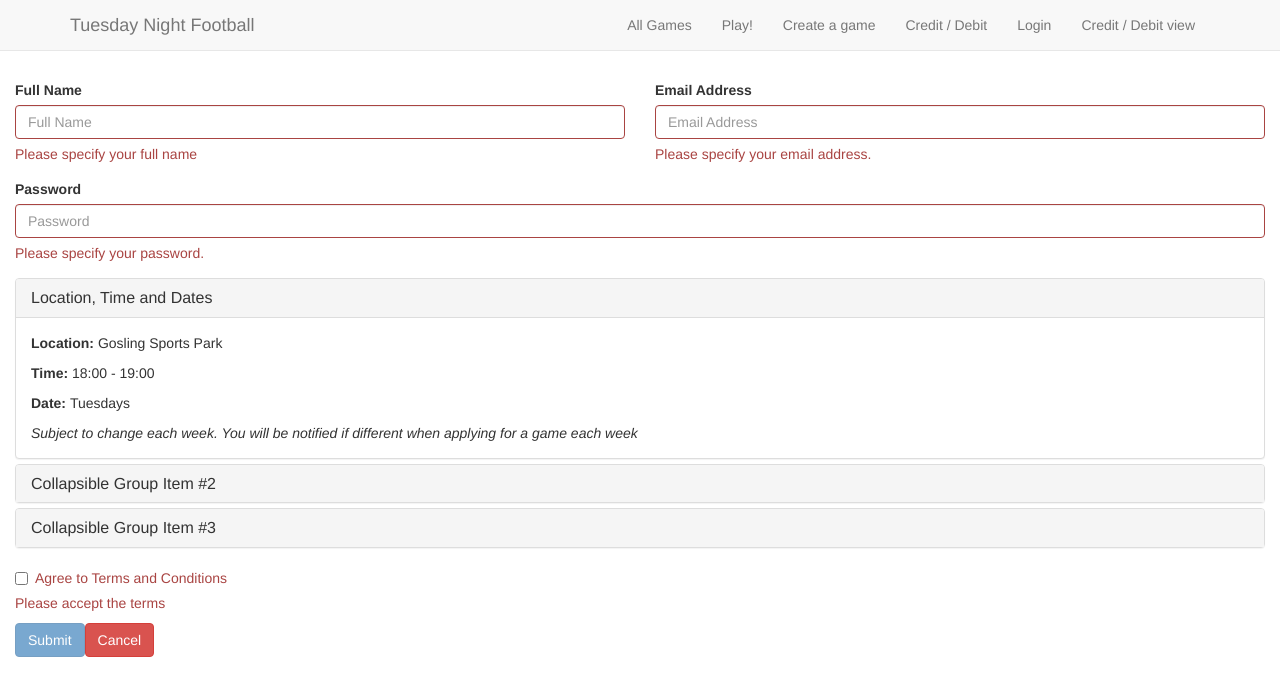
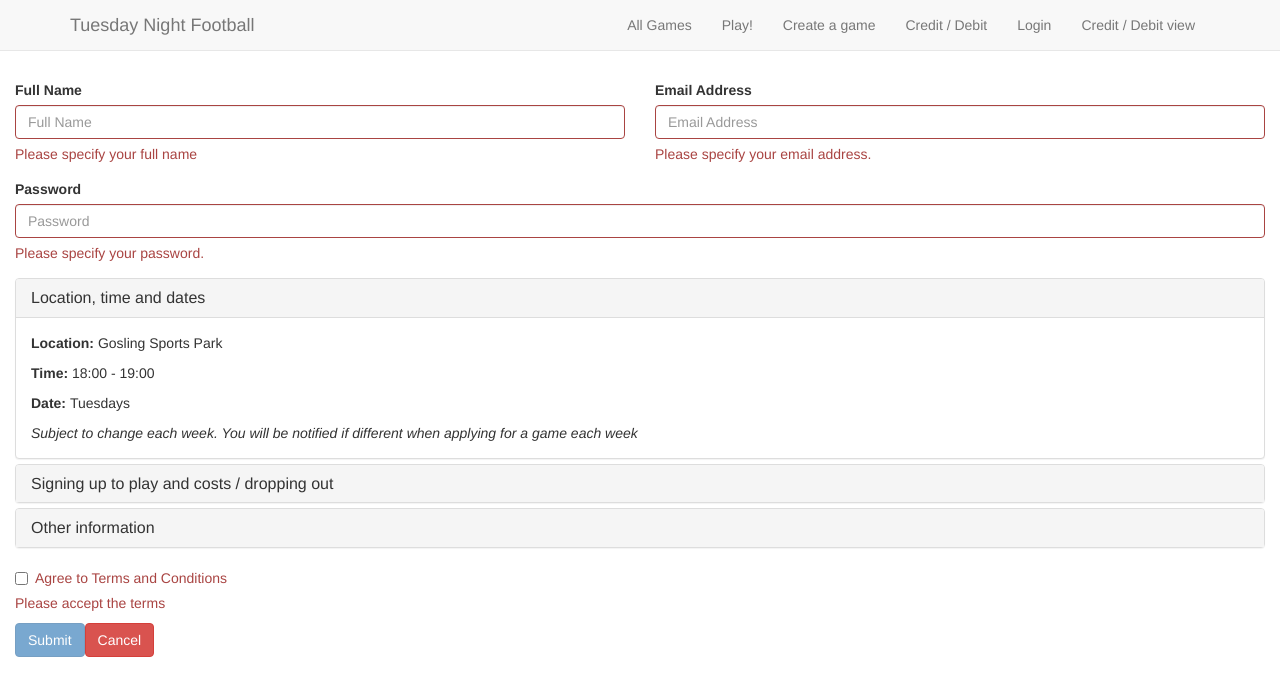
Before and after one commit to KrisReid/TBG, an Angular app: page /signup in a window 1280 px wide. Shown: the top 696 px of the page. Built offline with nearby package versions, Linux system fonts and the light colour scheme.

Commit message:
Text for signup
added the text for signing up

```diff
--- a/src/app/signup/signup.template.html
+++ b/src/app/signup/signup.template.html
@@ -48,7 +48,7 @@
         <div class="panel-heading" role="tab" id="headingOne">
           <h4 class="panel-title">
             <a role="button" data-toggle="collapse" data-parent="#accordion" href="#collapseOne" aria-expanded="true" aria-controls="collapseOne">
-              Location, Time and Dates
+              Location, time and dates
             </a>
           </h4>
         </div>
@@ -65,13 +65,20 @@
         <div class="panel-heading" role="tab" id="headingTwo">
           <h4 class="panel-title">
             <a class="collapsed" role="button" data-toggle="collapse" data-parent="#accordion" href="#collapseTwo" aria-expanded="false" aria-controls="collapseTwo">
-              Collapsible Group Item #2
+              Signing up to play and costs / dropping out
             </a>
           </h4>
         </div>
         <div id="collapseTwo" class="panel-collapse collapse" role="tabpanel" aria-labelledby="headingTwo">
           <div class="panel-body">
-            Anim pariatur cliche reprehenderit, enim eiusmod high life accusamus terry richardson ad squid. 3 wolf moon officia aute, non cupidatat skateboard dolor brunch. Food truck quinoa nesciunt laborum eiusmod. Brunch 3 wolf moon tempor, sunt aliqua put a bird on it squid single-origin coffee nulla assumenda shoreditch et. Nihil anim keffiyeh helvetica, craft beer labore wes anderson cred nesciunt sapiente ea proident. Ad vegan excepteur butcher vice lomo. Leggings occaecat craft beer farm-to-table, raw denim aesthetic synth nesciunt you probably haven't heard of them accusamus labore sustainable VHS.
+            <h4>Signing up to play and costs</h4>
+            <p>The first 16 people to select 'count me in' will be put down to play in the game they select. If all 16 spaces are filled, you will be put as a reserve.</p>
+            <p>If you make it into the starting 16, you will be debited £4.</p>
+            <p>If you are a reserve, you will not be debited unless you are drafted into the starting 16 due to a drop out. At this point you will be debited £4</p>
+            <h4>Dropping out</h4>
+            <p>If you are in the starting 16 and need to drop out and there is a reserve present, you will be credited £4. (Covering the initial £4 debit)</p>
+            <p>If you are in the starting 16 and need to drop out and there are no reserve present, you will be credited £2.</p>
+            <p>If you are a reserve and you need to drop out, there are no cost implications.</p>
           </div>
         </div>
       </div>
@@ -79,13 +86,20 @@
         <div class="panel-heading" role="tab" id="headingThree">
           <h4 class="panel-title">
             <a class="collapsed" role="button" data-toggle="collapse" data-parent="#accordion" href="#collapseThree" aria-expanded="false" aria-controls="collapseThree">
-              Collapsible Group Item #3
+              Other information
             </a>
           </h4>
         </div>
         <div id="collapseThree" class="panel-collapse collapse" role="tabpanel" aria-labelledby="headingThree">
           <div class="panel-body">
-            Anim pariatur cliche reprehenderit, enim eiusmod high life accusamus terry richardson ad squid. 3 wolf moon officia aute, non cupidatat skateboard dolor brunch. Food truck quinoa nesciunt laborum eiusmod. Brunch 3 wolf moon tempor, sunt aliqua put a bird on it squid single-origin coffee nulla assumenda shoreditch et. Nihil anim keffiyeh helvetica, craft beer labore wes anderson cred nesciunt sapiente ea proident. Ad vegan excepteur butcher vice lomo. Leggings occaecat craft beer farm-to-table, raw denim aesthetic synth nesciunt you probably haven't heard of them accusamus labore sustainable VHS.
+            <h4>Any questions on rules or finances?</h4>
+            <p>If you have any questions then please contact either Kris Reid or Jamie Brooks</p>
+            <h4>Forgetting my password</h4>
+            <p>If you forget your password, come and talk to either Kris Reid or Jamie Brooks who will help</p>
+            <h4>Cancellations</h4>
+            <p>In the event we need to cancel a game (for any range of reasons), we will give you as much notice as possible and ensure that debits are credited back into your account</p>
+            <h4>Other</h4>
+            <p>We will be using any spare cash to buy new footballs (to compensate for the terrible shooting that results in the loss of footballs), goalkeeper gloves and bibs. We will also try and arrange sepearte events (i.e. xmas curry) with any spare cash that we have.</p>
           </div>
         </div>
       </div>
```
